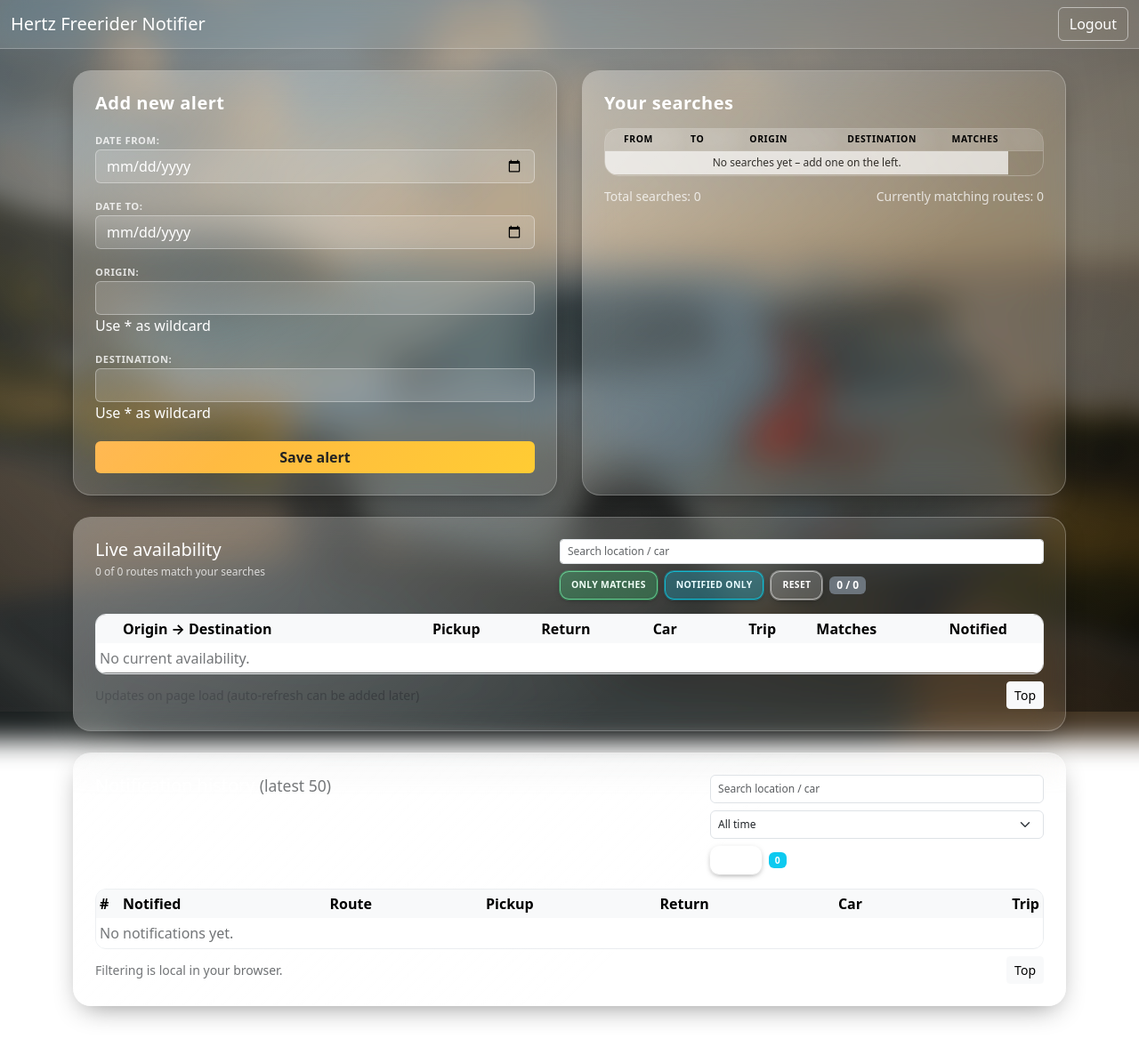
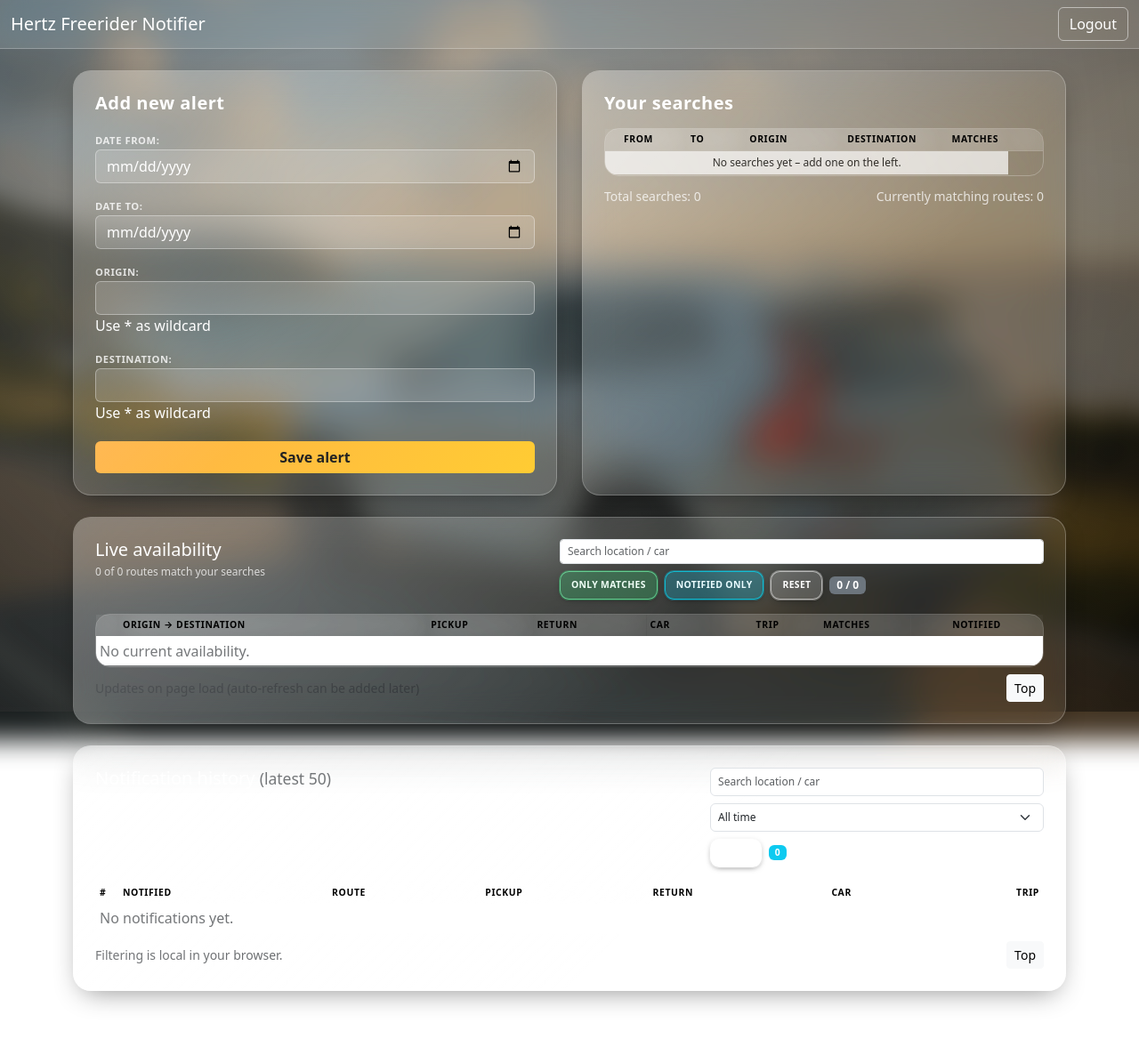
Before and after one commit to cr3ation/hertz-freerider-notifier, a Django app: page / in a window 1280 px wide. Shown: the whole page at 89% size. After the commit the page ends 1132 px from the top, so only its background shows below. Run offline with Django 5.2, Linux system fonts and the light colour scheme; the visitor is signed in with stand-in values (Sample User, id 1); data that the repository does not hold is empty; parts of the project's set-up code (start-up, migrations or seed data) failed here and were passed over.

Commit message:
Unified dashboard header design

```diff
--- a/scheduler/static/scheduler/css/app.css
+++ b/scheduler/static/scheduler/css/app.css
@@ -71,8 +71,8 @@ tr.row-faded { opacity:.55; }
 .searches-meta .small { opacity:.75; }
 
 /* Live availability */
-.live-table-wrapper {max-height:480px; overflow:auto; border:1px solid #e9ecef; border-radius:.75rem;}
-.live-table-wrapper thead th {position:sticky; top:0; background:#f8f9fa; z-index:2; box-shadow:0 1px 0 #dee2e6;}
+.live-table-wrapper {max-height:480px; overflow:auto; border:1px solid rgba(255,255,255,0.25); border-radius:1rem;}
+.live-table-wrapper thead th {position:sticky; top:0; z-index:2;}
 .live-availability-table tbody tr td {white-space:nowrap;}
 .cell-locations {white-space:normal;}
 .trip-pill {background:#eef3ff; border-radius:1rem; padding:.15rem .6rem; font-size:.75rem; font-weight:500; display:inline-flex; gap:.35rem; align-items:center;}
@@ -81,13 +81,17 @@ tr.row-faded { opacity:.55; }
 
 
 /* History */
-.history-wrapper {max-height:340px; overflow:auto; border:1px solid #e9ecef; border-radius:.75rem;}
-.history-wrapper thead th {position:sticky; top:0; background:#f8f9fa; z-index:1; box-shadow:0 1px 0 #dee2e6;}
+.history-wrapper {max-height:340px; overflow:auto; border:1px solid rgba(255,255,255,0.25); border-radius:1rem;}
+.history-wrapper thead th {position:sticky; top:0; z-index:1;}
 .history-table td, .history-table th {white-space:nowrap;}
 .history-table .cell-route {white-space:normal; font-size:.85rem;}
 .history-filters .form-control, .history-filters .form-select {height:32px; padding:.25rem .5rem; font-size:.75rem;}
 .history-pill {background:#eef3ff; border-radius:1rem; padding:.15rem .55rem; font-size:.7rem; font-weight:500; display:inline-flex; gap:.35rem; align-items:center;}
 .badge-count {font-size:.65rem; letter-spacing:.5px;}
+
+/* Unified dashboard table headers (applied to live + history to match searches) */
+.live-table-wrapper thead th,
+.history-wrapper thead th { backdrop-filter:blur(16px) saturate(160%); -webkit-backdrop-filter:blur(16px) saturate(160%); background:rgba(255,255,255,0.15); border-bottom:1px solid rgba(255,255,255,0.25)!important; font-size:.65rem; text-transform:uppercase; letter-spacing:.06em; }
 
 /* Utility */
 .text-muted small { opacity:.85; }
```
Also changed, not shown: 1 other file.
